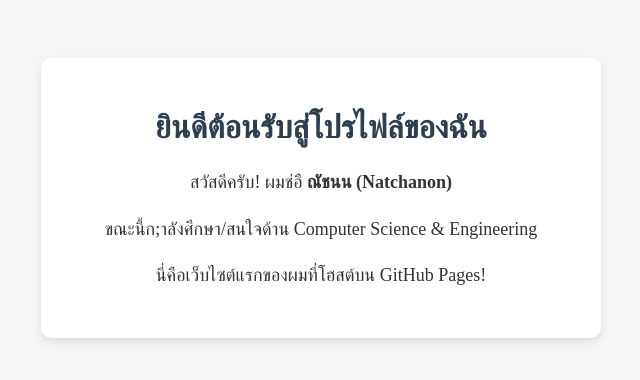
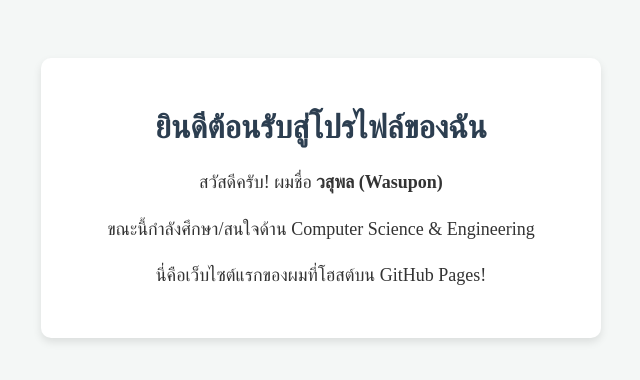
Before and after one commit to s34869/s34869.github.io, a plain HTML site: page index.html in a window 1280 px wide. Shown: the full height of the page, 319-959 px from the left. Drawn offline with Linux system fonts and the light colour scheme.

Commit message:
Update index.html

```diff
--- a/index.html
+++ b/index.html
@@ -2,7 +2,7 @@
 <html lang="th">
 <head>
  <meta charset="UTF-8">
- <title>หน้าแนะน;าตัวของฉัน</title>
+ <title>หน้าแนะนำตัวของฉัน</title>
  <style>
 body {
 background-color: #f4f7f6; color: #333;
@@ -20,8 +20,8 @@ p { font-size: 18px; line-height: 1.6; }
 <body>
  <div class="card">
  <h1>ยินดีต้อนรับสู่โปรไฟล์ของฉัน </h1>
- <p>สวัสดีครับ! ผมช่อื <strong>ณัชนน (Natchanon)</strong></p>
- <p>ขณะนี้ก;าลังศึกษา/สนใจด้าน Computer Science & Engineering</p>
+ <p>สวัสดีครับ! ผมชื่อ <strong>วสุพล (Wasupon)</strong></p>
+ <p>ขณะนี้กำลังศึกษา/สนใจด้าน Computer Science & Engineering</p>
  <p>นี่คือเว็บไซต์แรกของผมที่โฮสต์บน GitHub Pages!</p>
  </div>
 </body>
```
